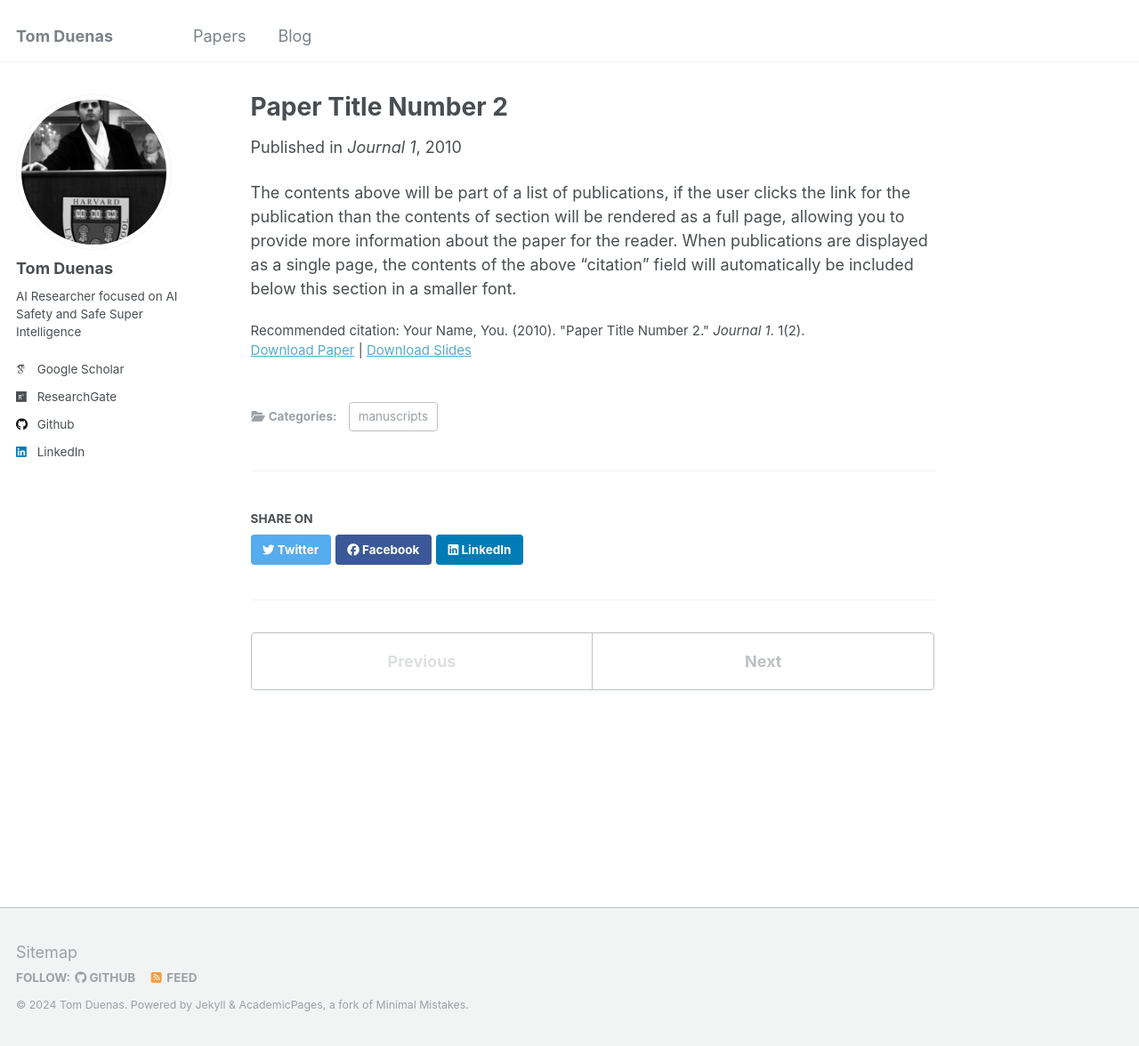
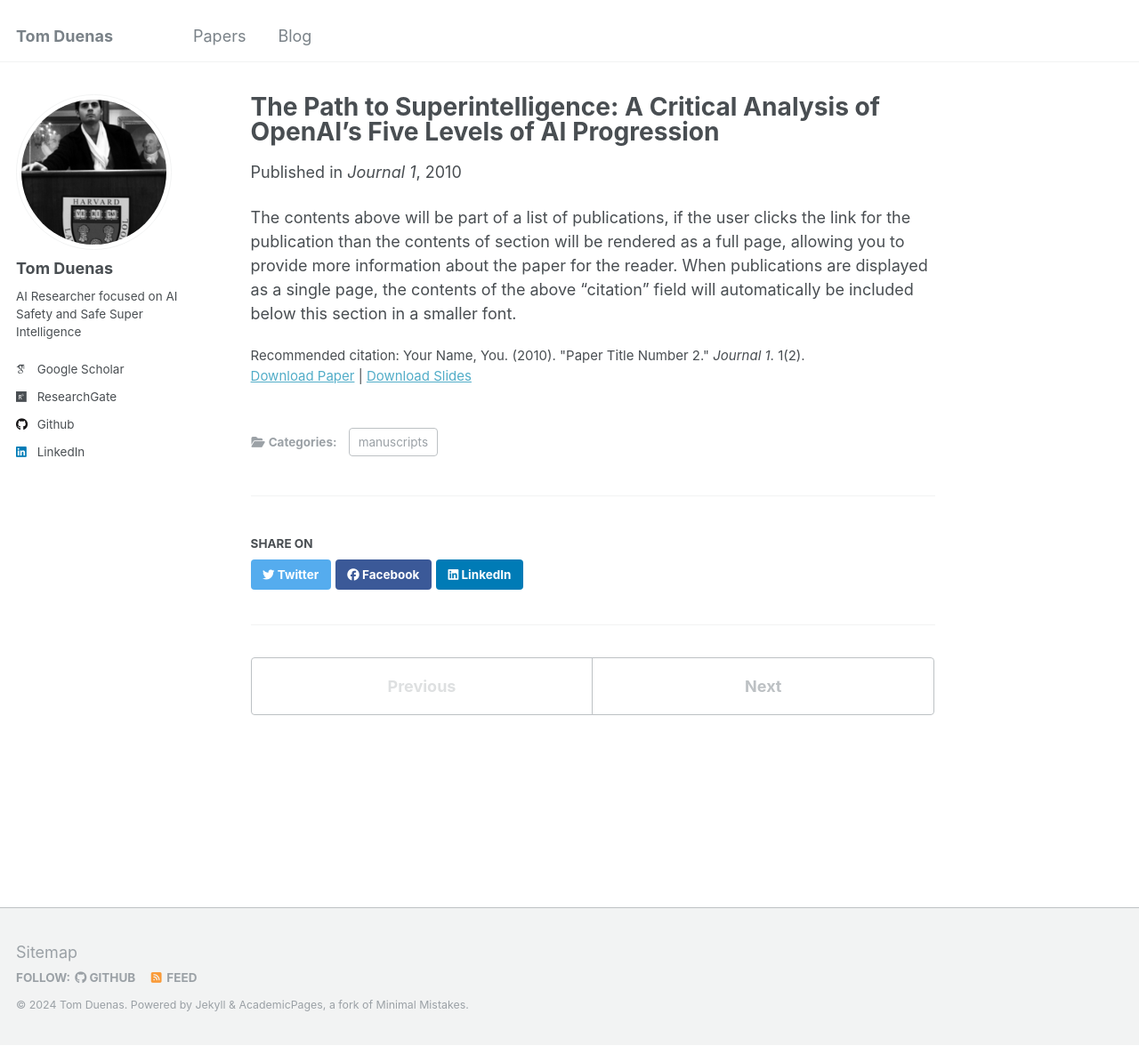
Before and after one commit to TomDuenas/tomduenas.github.io, a Jekyll site: the page built from _publications/2010-10-01-paper-title-number-2.md, in a window 1280 px wide and 1176 px high. Shown: the whole window at 89% size. Built offline with Jekyll 4.4.1, drawn with Linux system fonts in a browser that asks for light colours; some web fonts are replaced.

Commit message:
Update 2010-10-01-paper-title-number-2.md

```diff
--- a/_publications/2010-10-01-paper-title-number-2.md
+++ b/_publications/2010-10-01-paper-title-number-2.md
@@ -1,5 +1,5 @@
 ---
-title: "Paper Title Number 2"
+title: "The Path to Superintelligence: A Critical Analysis of OpenAI's Five Levels of AI Progression"
 collection: publications
 category: manuscripts
 permalink: /publication/2010-10-01-paper-title-number-2
```
